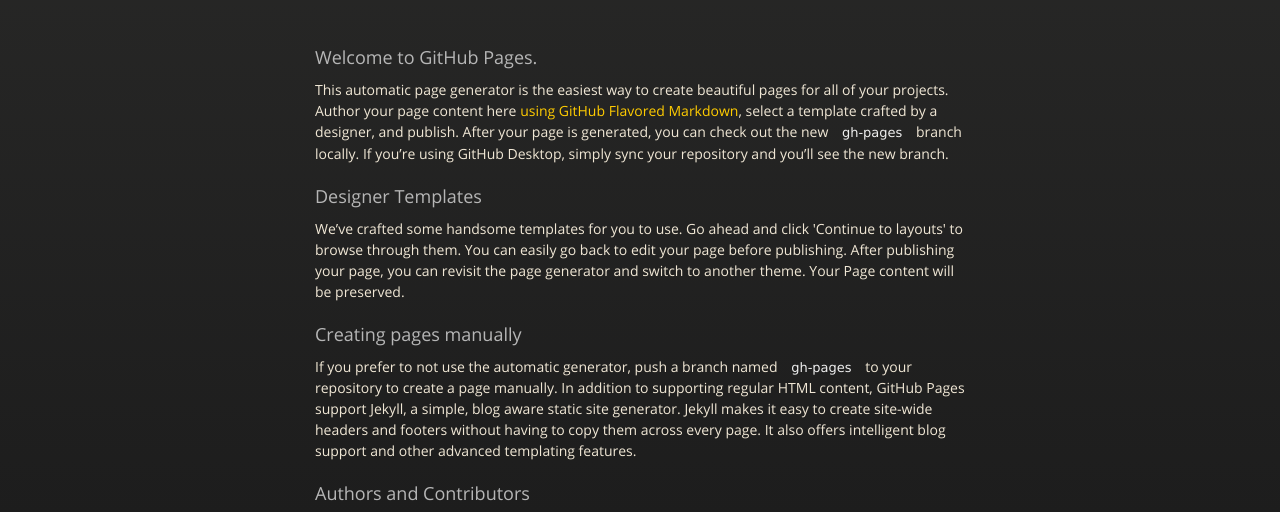
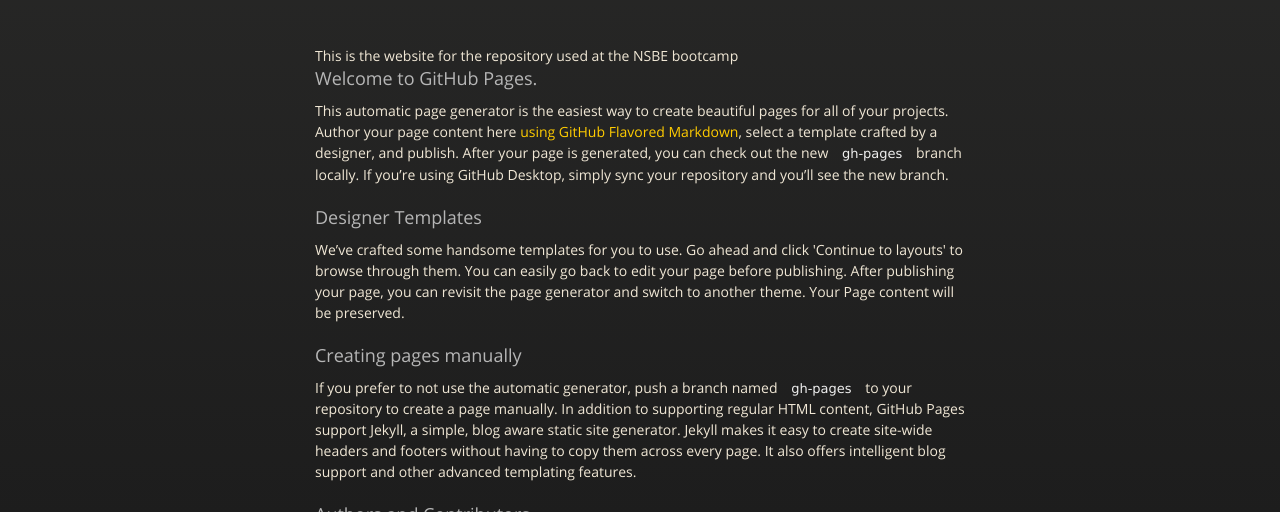
Before and after one commit to KehindeAdelabu/git-nsbe-bootcamp, a plain HTML site: page index.html in a window 1280 px wide. Shown: the part 226-738 px from the top of the page. Drawn offline with nearby package versions, Linux system fonts and the light colour scheme.

Commit message:
Update index.html

```diff
--- a/index.html
+++ b/index.html
@@ -37,7 +37,7 @@
           <span class="credits left">Project maintained by <a href="https://github.com/KehindeAdelabu">KehindeAdelabu</a></span>
           <span class="credits right">Hosted on GitHub Pages &mdash; Theme by <a href="https://twitter.com/michigangraham">mattgraham</a></span>
         </div>
-
+          This is the website for the repository used at the NSBE bootcamp
         <h3>
 <a id="welcome-to-github-pages" class="anchor" href="#welcome-to-github-pages" aria-hidden="true"><span aria-hidden="true" class="octicon octicon-link"></span></a>Welcome to GitHub Pages.</h3>
 
```
